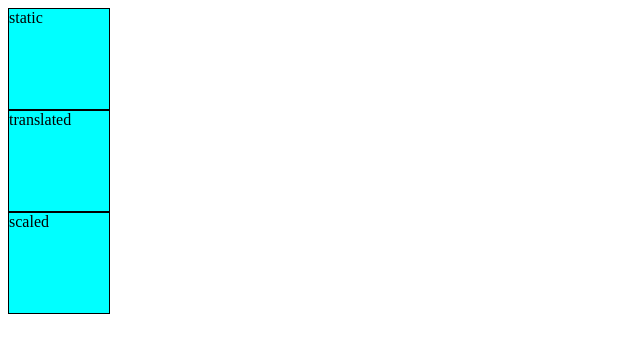
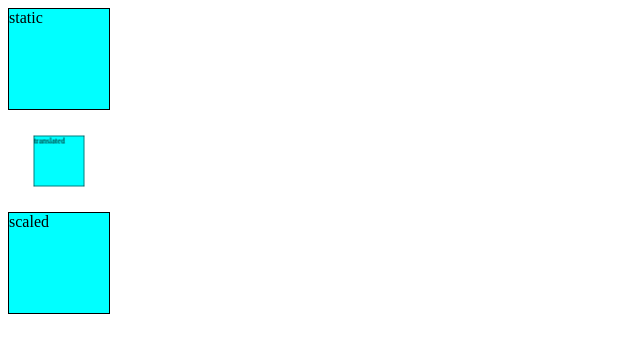
Before and after one commit to AkashChaurasiya3055/Love_Babber_Development, a plain HTML site: page CSS_3/Transform-3D/index.html in a window 1280 px wide. Shown: the whole page, without its empty margins (0-640 px from the left). Drawn offline with Linux system fonts and the light colour scheme.

Commit message:
development

```diff
--- a/CSS_3/Transform-3D/style.css
+++ b/CSS_3/Transform-3D/style.css
@@ -4,3 +4,6 @@ div{
     background-color: aqua;
     border: 1px solid black;
 }
+.translated{
+    transform: perspective(10px) translateZ(-10px);
+}
```
